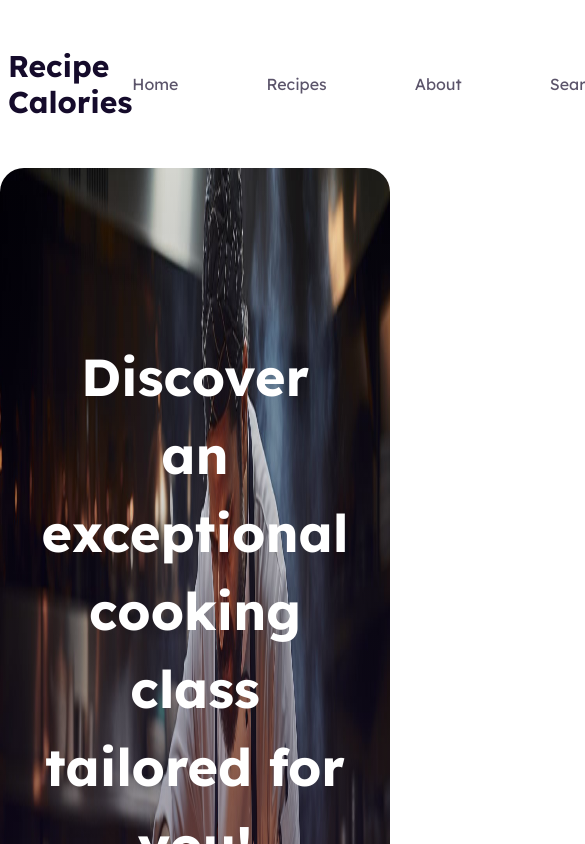
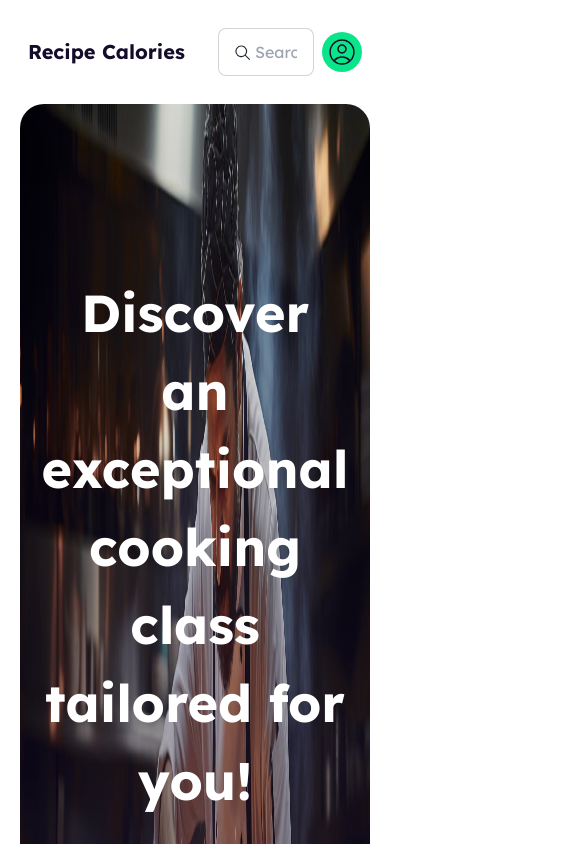
Before and after one commit to R0F7/chefs-table, a React (Vite) app: page / in a window 390 px wide. Shown: the top 844 px of the page, 585 px wide, since content can reach past the window. Built offline with nearby package versions, Linux system fonts and the light colour scheme.

Commit message:
header section responsive

```diff
--- a/src/App.jsx
+++ b/src/App.jsx
@@ -8,7 +8,7 @@ function App() {
 
   return (
     <>
-      <div className='container mx-auto'>
+      <div className='container mx-auto px-5'>
         <Header></Header>
         <Slider></Slider>
         <Container></Container>
--- a/src/components/Header/Header.jsx
+++ b/src/components/Header/Header.jsx
@@ -3,24 +3,24 @@ import { GoSearch } from "react-icons/go";
 const Header = () => {
     return (
         <div>
-            <div className="navbar bg-base-100 my-10">
+            <div className="navbar bg-base-100 my-5 lg:my-10">
                 <div className="flex-1">
-                    <a className="text-3xl font-bold text-[#150B2B]">Recipe Calories</a>
+                    <a className="text-xl lg:text-3xl font-bold text-[#150B2B]">Recipe Calories</a>
                 </div>
-                <div className="flex-1">
-                    <ul className="flex gap-10 space-x-12 text-[rgba(21,11,43,0.70)] text-base font-normal">
+                <div className="lg:flex-1">
+                    <ul className="hidden lg:flex gap-10 space-x-12 text-[rgba(21,11,43,0.70)] text-base font-normal">
                         <li><button>Home</button></li>
                         <li><button>Recipes</button></li>
                         <li><button>About</button></li>
                         <li><button>Search</button></li>
                     </ul>
                 </div>
-                <div className="flex-none gap-4">
+                <div className="flex-none gap-2 lg:gap-4">
                     <div className="form-control relative">
                         <input type="text" placeholder="Search" className="input input-bordered w-24 md:w-auto placeholder:pl-5 " />
                         <span className="absolute top-4 left-4"><GoSearch className="text-[17px]" /></span>
                     </div>
-                    <div className="bg-[#0BE58A] rounded-full p-2">
+                    <div className="bg-[#0BE58A] rounded-full lg:p-2 p-1">
                         <svg xmlns="http://www.w3.org/2000/svg" width="32" height="32" viewBox="0 0 32 32" fill="none">
                             <path d="M23.9761 24.9668C23.0444 23.7333 21.8391 22.7329 20.455 22.0446C19.0709 21.3562 17.5459 20.9987 16.0001 21.0001C14.4543 20.9987 12.9292 21.3562 11.5451 22.0446C10.1611 22.7329 8.95571 23.7333 8.02406 24.9668M23.9761 24.9668C25.7941 23.3497 27.0762 21.2182 27.655 18.8549C28.2337 16.4916 28.0804 14.0082 27.2153 11.7341C26.3503 9.45992 24.8144 7.50246 22.8113 6.12129C20.8081 4.74012 18.4325 4.00049 15.9994 4.00049C13.5663 4.00049 11.1906 4.74012 9.18753 6.12129C7.18443 7.50246 5.6485 9.45992 4.78344 11.7341C3.91838 14.0082 3.76506 16.4916 4.34382 18.8549C4.92257 21.2182 6.20606 23.3497 8.02406 24.9668M23.9761 24.9668C21.7814 26.9243 18.9409 28.0043 16.0001 28.0001C13.0588 28.0046 10.219 26.9246 8.02406 24.9668M20.0001 13.0001C20.0001 14.061 19.5786 15.0784 18.8285 15.8285C18.0783 16.5787 17.0609 17.0001 16.0001 17.0001C14.9392 17.0001 13.9218 16.5787 13.1716 15.8285C12.4215 15.0784 12.0001 14.061 12.0001 13.0001C12.0001 11.9392 12.4215 10.9218 13.1716 10.1717C13.9218 9.42152 14.9392 9.00009 16.0001 9.00009C17.0609 9.00009 18.0783 9.42152 18.8285 10.1717C19.5786 10.9218 20.0001 11.9392 20.0001 13.0001Z" stroke="#150B2B" strokeWidth="1.5" strokeLinecap="round" strokeLinejoin="round" />
                         </svg>
--- a/src/components/Our_Recipes/CardDetail.jsx
+++ b/src/components/Our_Recipes/CardDetail.jsx
@@ -6,7 +6,7 @@ const CardDetail = ({ cards, handleCurrentlyCooking, cook, calories, time }) =>
     // console.log(cards);
 
     return (
-        <div className="w-1/3 border border-[rgba(40,40,40,0.20)] rounded-2xl ml-6">
+        <div className="lg:w-1/3 border border-[rgba(40,40,40,0.20)] rounded-2xl lg:ml-6 mb-5 lg:mb-0">
 
             <div>
                 <div className="text-center mb-6">
--- a/src/components/Our_Recipes/Cards.jsx
+++ b/src/components/Our_Recipes/Cards.jsx
@@ -14,7 +14,7 @@ const Cards = ({handleWantToCook}) => {
     // console.log(cards);
 
     return (
-        <div className="w-2/3 grid grid-cols-2 gap-10">
+        <div className="lg:w-2/3 grid grid-cols-1 lg:grid-cols-2 gap-5 lg:gap-10">
             {/* <h4 className="text-4xl">cart</h4> */}
             {
                 cards.map((card) => <Card
--- a/src/components/Our_Recipes/Container.jsx
+++ b/src/components/Our_Recipes/Container.jsx
@@ -40,7 +40,7 @@ const Container = () => {
                 <p className="text-[rgba(21,11,43,0.60)] text-base font-normal w-[55%] mx-auto mb-12">Discover mouthwatering recipes for every craving. From savory delights to sweet treats, explore our diverse collection of culinary creations. </p>
             </div>
 
-            <div className="flex mb-[100px]">
+            <div className="flex flex-col-reverse lg:flex-row mb-[100px]">
                 <Cards
                     handleWantToCook={handleWantToCook}
                 ></Cards>
```
